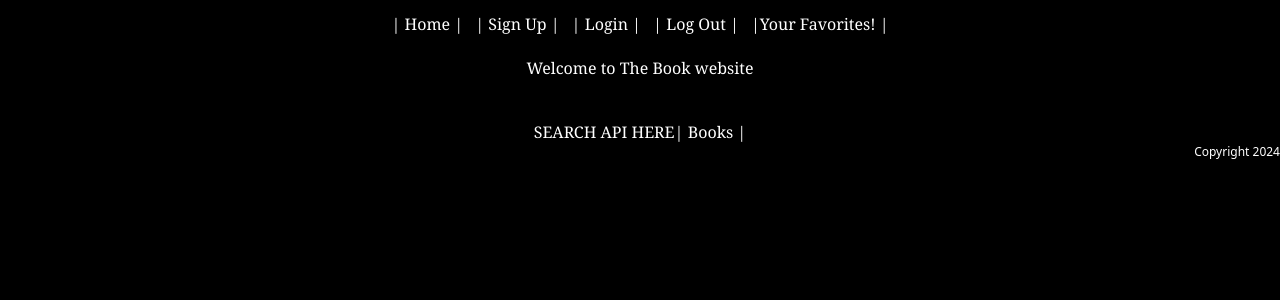
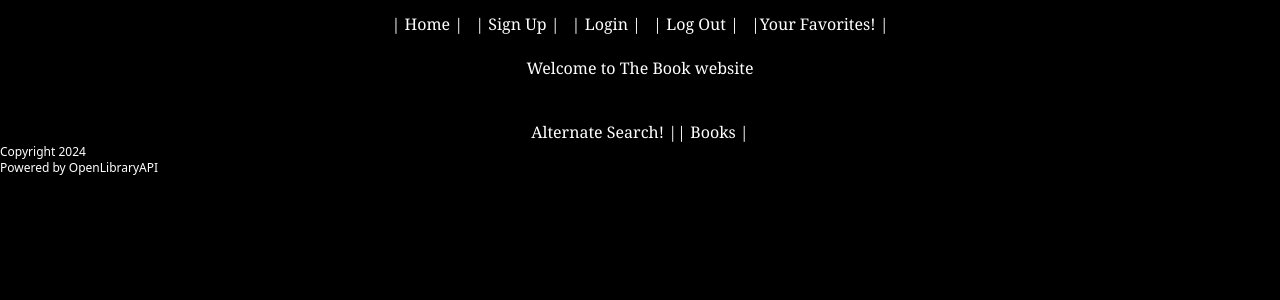
Before and after one commit to RicardoATrevino/final-project-book-frontend, a React (Vite) app: page / in a window 1280 px wide. Shown: the top 300 px of the page. Built offline with nearby package versions, Linux system fonts and the light colour scheme; no server answers.

Commit message:
api works

```diff
--- a/src/Content.jsx
+++ b/src/Content.jsx
@@ -65,7 +65,7 @@ export function Content() {
         />
       </Routes>
       <nav>
-        <Link to={"/searchapi"}> SEARCH API HERE</Link>
+        <Link to={"/searchapi"}> Alternate Search! |</Link>
         <Link to={"/books"} className="BooksLink">
           | Books |
         </Link>
--- a/src/Footer.jsx
+++ b/src/Footer.jsx
@@ -1,8 +1,9 @@
 export function Footer() {
   return (
     <footer>
-      <div className=" align-text-bottom text-right font-extralight text-xs">
+      <div className=" align-text-bottom text-left font-extralight text-xs">
         <p className="">Copyright 2024</p>
+        <p> Powered by OpenLibraryAPI</p>
       </div>
     </footer>
   );
--- a/src/SearchAPI.jsx
+++ b/src/SearchAPI.jsx
@@ -1,9 +1,10 @@
-import React, { useState } from "react";
+import { useState } from "react";
 import axios from "axios";
+import AddToFavoritesButton from "./FavoritedItems";
 
 function SearchAPI() {
   const [query, setQuery] = useState("");
-  const [searchResult, setSearchResult] = useState("");
+  const [searchResult, setSearchResult] = useState([]);
 
   const handleSearch = () => {
     axios
@@ -29,8 +30,14 @@ function SearchAPI() {
       />
       <button onClick={handleSearch}>Search</button>
 
-      {/* Render search results */}
-      <div>{searchResult}</div>
+      {searchResult.map((book) => (
+        <div key={book.key}>
+          <p>
+            {book.title} - by: {book.author_name}
+          </p>
+          <p>Published: {book.publish_year}</p>
+        </div>
+      ))}
     </div>
   );
 }
```
